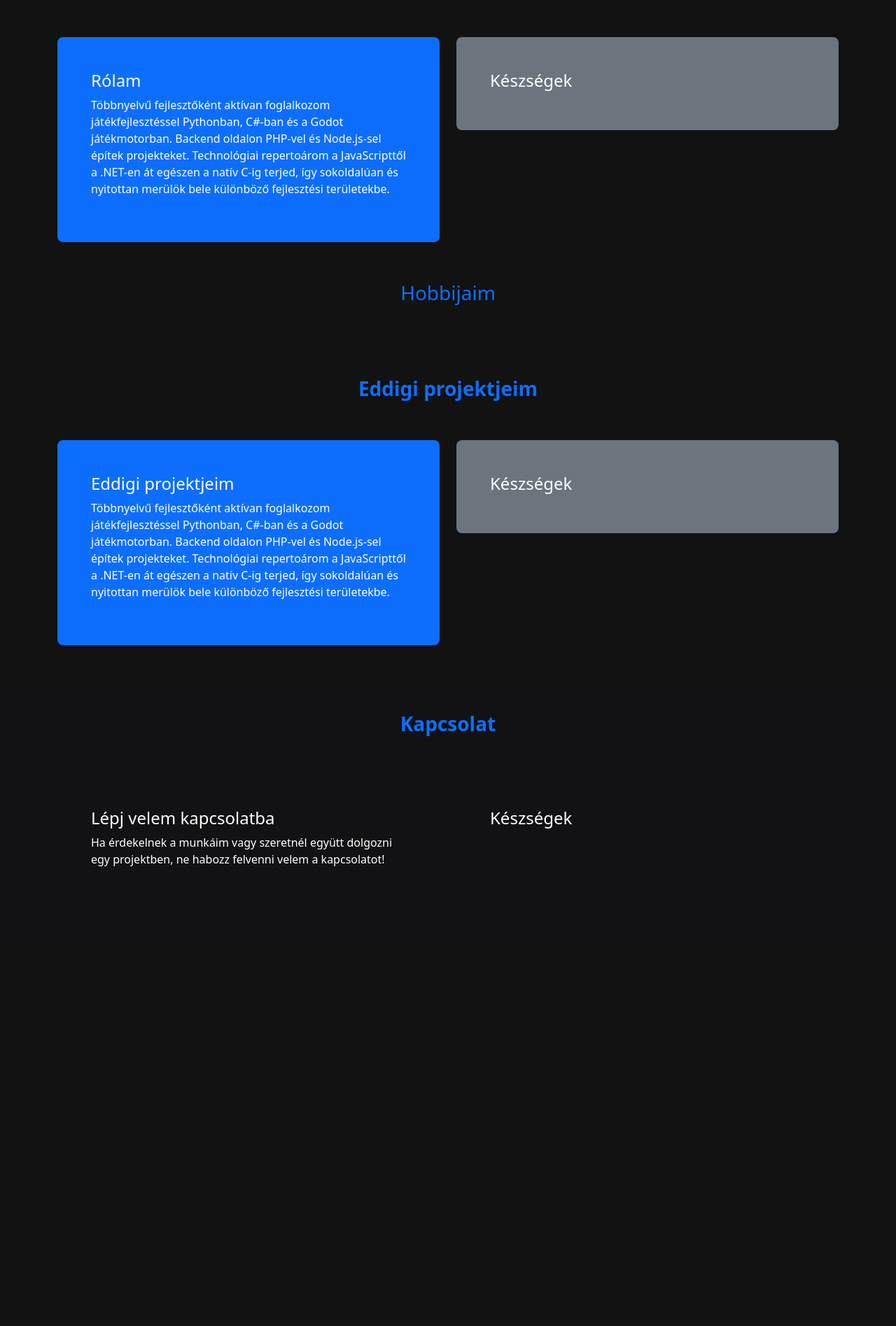
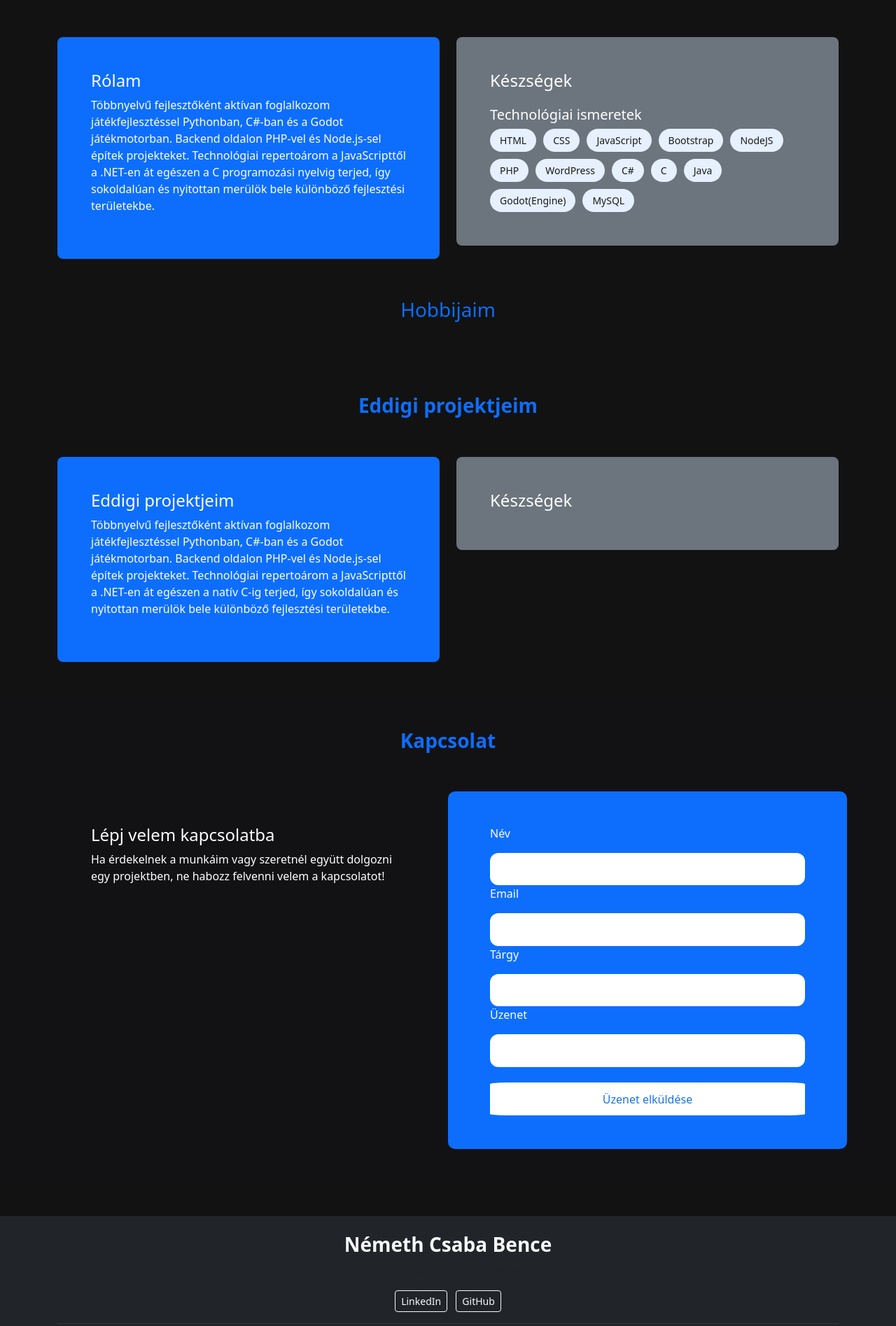
Before and after one commit to Benceplays/Benceplays.github.io, a plain HTML site: page index.html in a window 1280 px wide. Shown: the part 600-2495 px from the top of the page at 70% size. Before the commit the page ends 1952 px from the top, so only its background shows below. Drawn offline with nearby package versions, Linux system fonts and the light colour scheme.

Commit message:
kapcsolat, skills

```diff
--- a/index.html
+++ b/index.html
@@ -6,6 +6,7 @@
     <link rel="stylesheet" href="style.css">
     <link href="https://cdn.jsdelivr.net/npm/bootstrap@5.3.3/dist/css/bootstrap.min.css" rel="stylesheet">
     <script src="https://cdn.jsdelivr.net/npm/bootstrap@5.3.3/dist/js/bootstrap.bundle.min.js"></script>
+    <script src="javascript.js"></script>
     <title>Nemeth Csaba Bence</title>
 </head>
 <body>
@@ -70,13 +71,28 @@
                     <h4>Rólam</h4>
                     <p>Többnyelvű fejlesztőként aktívan foglalkozom játékfejlesztéssel Pythonban, C#-ban és a Godot játékmotorban.
                         Backend oldalon PHP-vel és Node.js-sel építek projekteket. Technológiai repertoárom a JavaScripttől a .NET-en
-                        át egészen a natív C-ig terjed, így sokoldalúan és nyitottan merülök bele különböző fejlesztési területekbe.
+                        át egészen a C programozási nyelvig terjed, így sokoldalúan és nyitottan merülök bele különböző fejlesztési területekbe.
                     </p>
                 </div>
             </div>
             <div class="col-md-6">
                 <div class="p-5 bg-secondary text-white rounded-3">
                     <h4>Készségek</h4>
+                    <h5 style="margin-top: 5%;">Technológiai ismeretek</h5>
+                    <div class="skills">
+                        <div class="skill">HTML</div>
+                        <div class="skill">CSS</div>
+                        <div class="skill">JavaScript</div>
+                        <div class="skill">Bootstrap</div>
+                        <div class="skill">NodeJS</div>
+                        <div class="skill">PHP</div>
+                        <div class="skill">WordPress</div>
+                        <div class="skill">C#</div>
+                        <div class="skill">C</div>
+                        <div class="skill">Java</div>
+                        <div class="skill">Godot(Engine)</div>
+                        <div class="skill">MySQL</div>
+                    </div>
                 </div>
             </div>
             <div>
@@ -123,14 +139,37 @@
                     </p>
                 </div>
             </div>
-            <div class="col-md-6">
+            <div class="col-md-6" style="background-color: #0D6EFD; border-radius: 10px;">
                 <div class="p-5 text-white rounded-3">
-                    <h4>Készségek</h4>
+                    <p>Név</p>
+                    <input class="inputStyle" type="text">
+                    <p>Email</p>
+                    <input class="inputStyle" type="email" name="" id="">
+                    <p>Tárgy</p>
+                    <input class="inputStyle" type="text">
+                    <p>Üzenet</p>
+                    <input class="inputStyle" type="text"><br>
+                    <button id="inputButtonStyle" onclick="email">Üzenet elküldése</button>
                 </div>
             </div>
         </div>
     </div>
 </section>
-
+<footer class="bg-dark text-light text-center py-4 mt-5">
+  <div class="container">
+    <h3 class="fw-bold text-gradient">Németh Csaba Bence</h3>
+    <p class="text-muted mb-3">Junior szoftverfejlesztő és tesztelő</p>
+    <div class="mb-3">
+      <a href="https://www.linkedin.com/in/csaba-bence-nemeth/" class="btn btn-outline-light btn-sm mx-1">
+        <i class="bi bi-linkedin"></i> LinkedIn
+      </a>
+      <a href="https://github.com/Benceplays" class="btn btn-outline-light btn-sm mx-1">
+        <i class="bi bi-github"></i> GitHub
+      </a>
+    </div>
+    <hr class="border-secondary">
+    <p class="text-secondary mb-0">&copy; 2025 Németh Csaba Bence. Minden jog fenntartva.</p>
+  </div>
+</footer>
 </body>
 </html>
--- /dev/null
+++ b/javascript.js
@@ -0,0 +1,2 @@
+function email(){
+    window.open('mailto:nemeth.csaba.bence@gmail.com?subject=subject&body=body');}
--- a/style.css
+++ b/style.css
@@ -2,9 +2,66 @@ body {
     background-color: #121212 !important;
     color: #eaeaea !important;
 }
-
+/*Pöttyözés*/
 .hero {
   background-color: #121212;
   background-image: radial-gradient(#d6d6d6 0.1px, transparent 1px);
   background-size: 20px 20px;
 }
+/*képességek(kis buborékok)*/
+.skills {
+      display: flex;
+      flex-wrap: wrap;
+      gap: 10px;
+}
+.skill {
+  background-color: #e6f0ff;
+  color: #1a1a1a;
+  padding: 6px 14px;
+  border-radius: 20px;
+  font-size: 14px;
+  font-weight: 500;
+  cursor: default;
+  transition: 0.3s;
+}
+.skill:hover {
+  background-color: #cce0ff;
+  transform: scale(1.05);
+}
+/*kapcsolat rész stílus*/
+.inputStyle{
+  width: 100%;
+}
+.inputStyle{
+  border: none;
+  outline: none;
+  padding: 12px 16px;
+  border-radius: 12px;
+  font-size: 15px;
+  color: #121212;
+  transition: 0.3s;
+  box-shadow: 0 0 0 2px transparent;
+}
+.inputStyle::placeholder {
+  color: #aaa;
+}
+.inputStyle:focus {
+  box-shadow: 0 0 0 2px #4da3ff;
+  background: #d8d8d8;
+}
+#inputButtonStyle{
+  background-color: white;
+  color: #1A73E8;
+  width: 100%;
+  margin-top: 5%;
+  border: 0px;
+  border-radius: 5%;
+  padding-right: 5%;
+  padding-left: 5%;
+  padding-top: 2.5%;
+  padding-bottom: 2.5%;
+}
+#inputButtonStyle:hover{
+  background-color: #e6f0ff;
+  color: 005ce6;
+}
```
